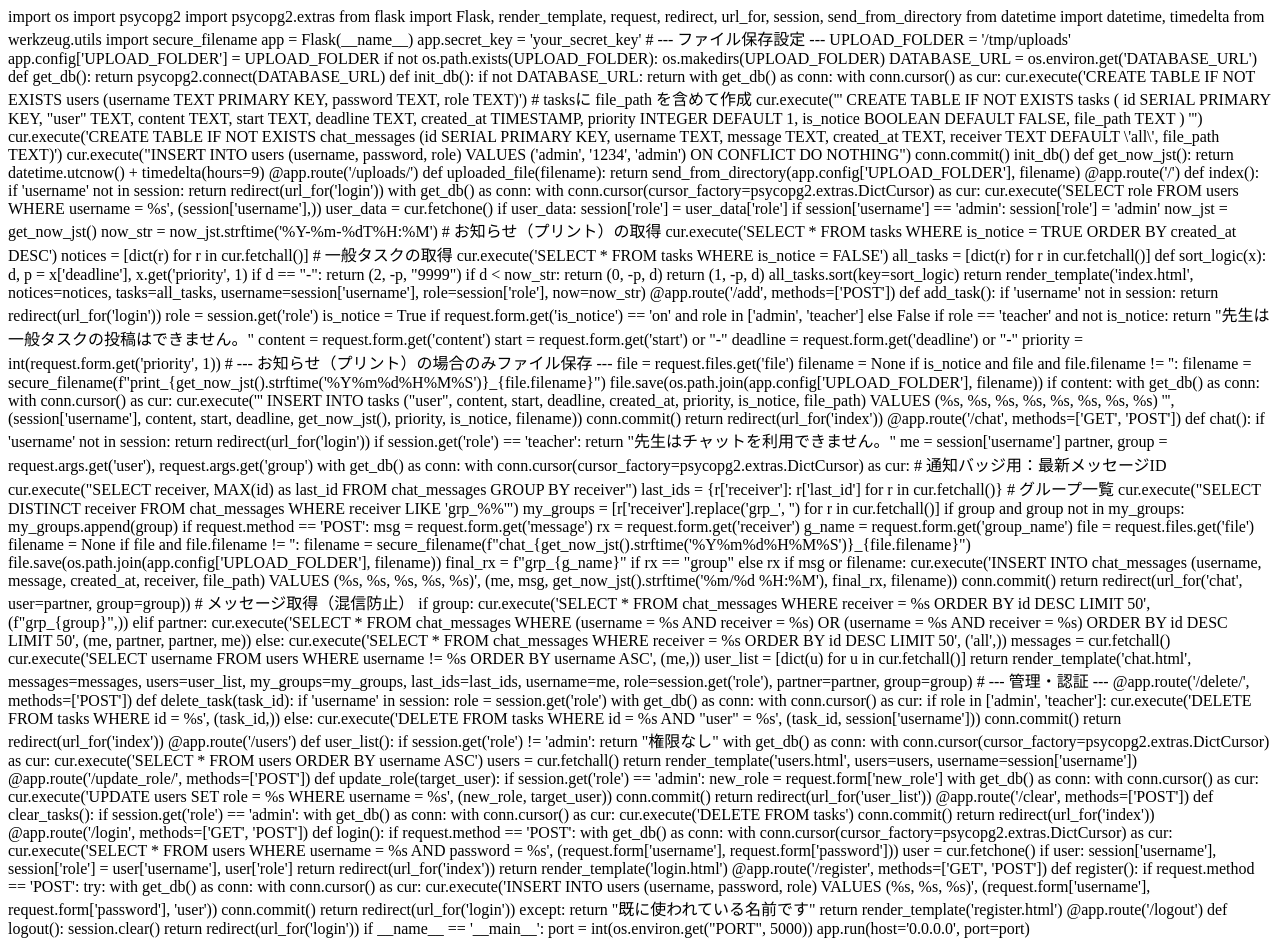
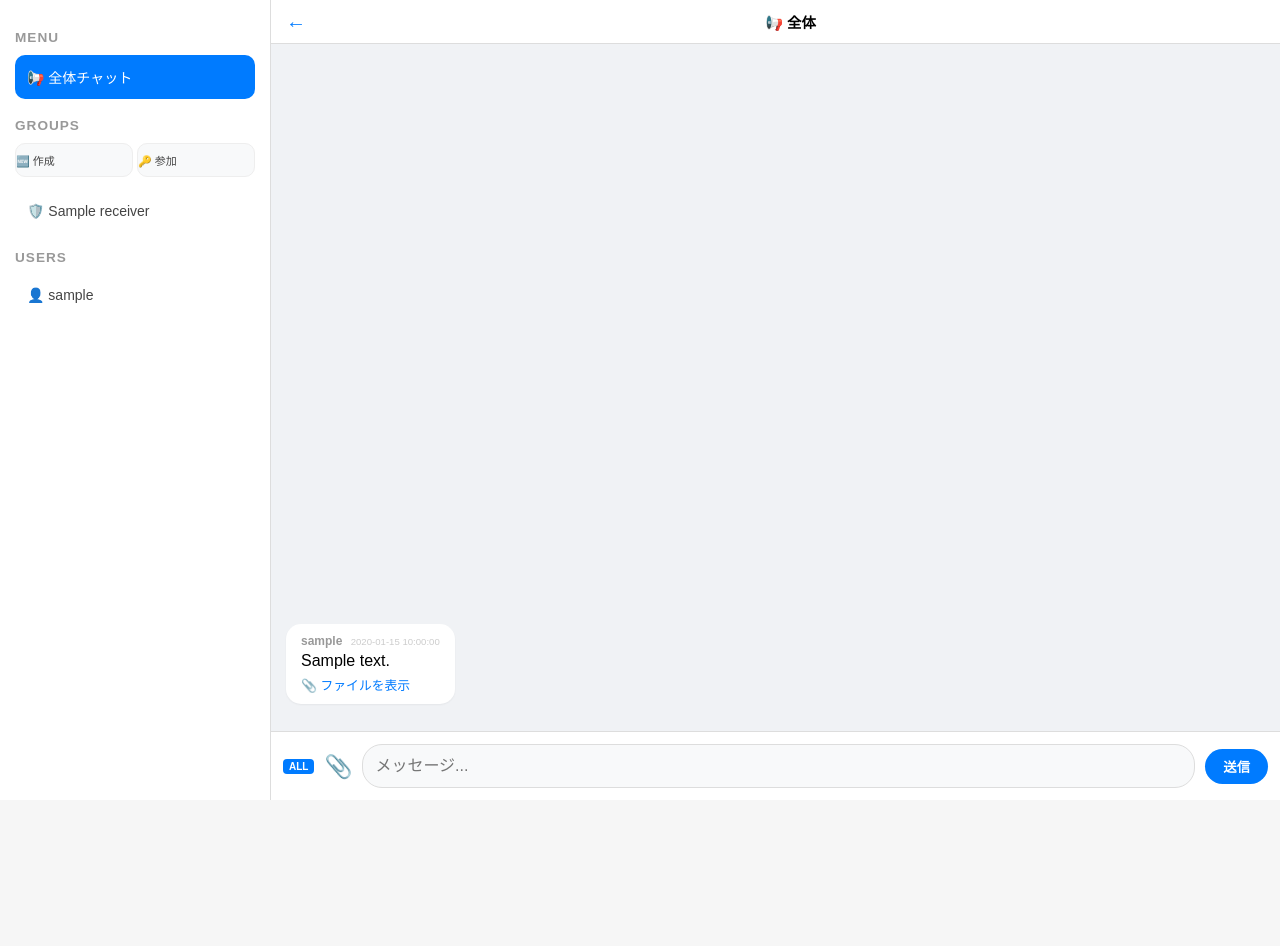
Before and after one commit to Keypom-A/ClassBoard, a Flask app: page /chat in a window 1280 px wide. After the commit the page ends 800 px from the top, so only its background shows below. Run offline with Flask 3, Linux system fonts and the light colour scheme; the visitor is signed in with stand-in values (Sample User, id 1); a database or web service that is not in the repository returns one stand-in record (values such as "Sample title"); some libraries are stand-ins or nearby versions.

Commit message:
chat.html

```diff
--- a/templates/chat.html
+++ b/templates/chat.html
@@ -1,228 +1,186 @@
-import os
-import psycopg2
-import psycopg2.extras
-from flask import Flask, render_template, request, redirect, url_for, session, send_from_directory
-from datetime import datetime, timedelta
-from werkzeug.utils import secure_filename
+<!DOCTYPE html>
+<html lang="ja">
+<head>
+    <meta charset="UTF-8">
+    <meta name="viewport" content="width=device-width, initial-scale=1.0, maximum-scale=1.0, user-scalable=no">
+    <title>ClassBoard チャット</title>
+    <style>
+        body, html { height: 100dvh; margin: 0; font-family: sans-serif; overflow: hidden; background: #f0f2f5; }
+        .layout { display: flex; height: 100dvh; width: 100vw; position: relative; }
 
-app = Flask(__name__)
-app.secret_key = 'your_secret_key'
+        /* --- サイドバー --- */
+        .sidebar {
+            width: 240px; background: #fff; border-right: 1px solid #ddd;
+            padding: 15px; overflow-y: auto; flex-shrink: 0; display: flex; flex-direction: column;
+            transition: transform 0.3s ease; z-index: 1000;
+        }
+        .sidebar h3 { margin: 15px 0 10px 0; font-size: 0.85em; color: #999; letter-spacing: 1px; text-transform: uppercase; }
+        .sidebar a {
+            display: flex; justify-content: space-between; align-items: center;
+            padding: 12px; margin-bottom: 4px; text-decoration: none; color: #444;
+            border-radius: 10px; font-weight: 500; font-size: 14px; transition: 0.2s;
+        }
+        .sidebar a:hover { background: #f0f4f8; }
+        .sidebar .active { background: #007bff; color: white !important; }
 
-# --- ファイル保存設定 ---
-UPLOAD_FOLDER = '/tmp/uploads'
-app.config['UPLOAD_FOLDER'] = UPLOAD_FOLDER
-if not os.path.exists(UPLOAD_FOLDER):
-    os.makedirs(UPLOAD_FOLDER)
+        /* 通知バッジ（！） */
+        .badge-notify {
+            background: #ff4757; color: white; font-size: 10px; font-weight: bold;
+            min-width: 18px; height: 18px; border-radius: 50%;
+            display: inline-flex; align-items: center; justify-content: center;
+        }
 
-DATABASE_URL = os.environ.get('DATABASE_URL')
+        .group-ops { display: flex; gap: 4px; margin-bottom: 10px; }
+        .btn-op {
+            flex: 1; font-size: 11px !important; text-align: center; padding: 8px 0 !important;
+            background: #f8f9fa; border: 1px solid #eee; text-decoration: none; color: #444; border-radius: 8px;
+        }
 
-def get_db():
-    return psycopg2.connect(DATABASE_URL)
+        /* --- メインチャットエリア --- */
+        .main-chat { flex: 1; min-width: 0; display: flex; flex-direction: column; background: #f0f2f5; position: relative; }
+        .chat-header { padding: 10px 15px; background: #fff; border-bottom: 1px solid #ddd; display: flex; align-items: center; gap: 10px; flex-shrink: 0; }
 
-def init_db():
-    if not DATABASE_URL: return
-    with get_db() as conn:
-        with conn.cursor() as cur:
-            cur.execute('CREATE TABLE IF NOT EXISTS users (username TEXT PRIMARY KEY, password TEXT, role TEXT)')
-            # tasksに file_path を含めて作成
-            cur.execute('''
-                CREATE TABLE IF NOT EXISTS tasks (
-                    id SERIAL PRIMARY KEY, "user" TEXT, content TEXT,
-                    start TEXT, deadline TEXT, created_at TIMESTAMP,
-                    priority INTEGER DEFAULT 1, is_notice BOOLEAN DEFAULT FALSE,
-                    file_path TEXT
-                )
-            ''')
-            cur.execute('CREATE TABLE IF NOT EXISTS chat_messages (id SERIAL PRIMARY KEY, username TEXT, message TEXT, created_at TEXT, receiver TEXT DEFAULT \'all\', file_path TEXT)')
-            cur.execute("INSERT INTO users (username, password, role) VALUES ('admin', '1234', 'admin') ON CONFLICT DO NOTHING")
-        conn.commit()
+        .menu-btn { display: none; background: #f0f2f5; border: none; font-size: 20px; padding: 5px 10px; border-radius: 5px; cursor: pointer; }
 
-init_db()
+        .chat-display { flex: 1; overflow-y: auto; padding: 15px; display: flex; flex-direction: column-reverse; }
+        .message { margin-bottom: 12px; padding: 10px 15px; border-radius: 15px; background: #fff; max-width: 85%; align-self: flex-start; box-shadow: 0 1px 2px rgba(0,0,0,0.05); }
+        .my-msg { background: #dcf8c6; align-self: flex-end; }
+        .user-name { font-weight: bold; font-size: 0.75em; color: #999; margin-bottom: 4px; }
 
-def get_now_jst():
-    return datetime.utcnow() + timedelta(hours=9)
+        .chat-input-area { padding: 12px; background: #fff; border-top: 1px solid #ddd; flex-shrink: 0; }
+        .input-row { display: flex; gap: 10px; align-items: center; }
+        .target-tag { font-size: 10px; font-weight: bold; color: white; background: #007bff; padding: 2px 6px; border-radius: 4px; }
 
-@app.route('/uploads/<filename>')
-def uploaded_file(filename):
-    return send_from_directory(app.config['UPLOAD_FOLDER'], filename)
+        input[type="text"] { flex: 1; padding: 12px; border-radius: 20px; border: 1px solid #ddd; background: #f8f9fa; outline: none; font-size: 16px; }
+        button.send { background: #007bff; color: white; border: none; padding: 8px 18px; border-radius: 20px; cursor: pointer; font-weight: bold; }
 
-@app.route('/')
-def index():
-    if 'username' not in session: return redirect(url_for('login'))
-    with get_db() as conn:
-        with conn.cursor(cursor_factory=psycopg2.extras.DictCursor) as cur:
-            cur.execute('SELECT role FROM users WHERE username = %s', (session['username'],))
-            user_data = cur.fetchone()
-            if user_data: session['role'] = user_data['role']
-            if session['username'] == 'admin': session['role'] = 'admin'
-            now_jst = get_now_jst()
-            now_str = now_jst.strftime('%Y-%m-%dT%H:%M')
+        /* --- スマホ用レスポンシブ --- */
+        @media (max-width: 768px) {
+            .menu-btn { display: block; }
+            .sidebar { position: absolute; left: 0; top: 0; bottom: 0; transform: translateX(-100%); box-shadow: 5px 0 15px rgba(0,0,0,0.1); }
+            .sidebar.open { transform: translateX(0); }
+            .overlay { display: none; position: absolute; inset: 0; background: rgba(0,0,0,0.3); z-index: 999; }
+            .overlay.open { display: block; }
+        }
+    </style>
+</head>
+<body>
+    <div class="layout">
+        <div class="overlay" id="overlay" onclick="toggleMenu()"></div>
 
-            # お知らせ（プリント）の取得
-            cur.execute('SELECT * FROM tasks WHERE is_notice = TRUE ORDER BY created_at DESC')
-            notices = [dict(r) for r in cur.fetchall()]
-            # 一般タスクの取得
-            cur.execute('SELECT * FROM tasks WHERE is_notice = FALSE')
-            all_tasks = [dict(r) for r in cur.fetchall()]
+        <div class="sidebar" id="sidebar">
+            <h3>Menu</h3>
+            <a href="/chat" class="chat-link {% if not partner and not group %}active{% endif %}" data-rx="all" data-lastid="{{ last_ids.get('all', 0) }}">
+                <span>📢 全体チャット</span>
+                <span class="badge-notify" style="display:none;">!</span>
+            </a>
 
-    def sort_logic(x):
-        d, p = x['deadline'], x.get('priority', 1)
-        if d == "-": return (2, -p, "9999")
-        if d < now_str: return (0, -p, d)
-        return (1, -p, d)
-    all_tasks.sort(key=sort_logic)
-    return render_template('index.html', notices=notices, tasks=all_tasks, username=session['username'], role=session['role'], now=now_str)
+            <h3>Groups</h3>
+            <div class="group-ops">
+                <a href="#" class="btn-op" onclick="createGroup()">🆕 作成</a>
+                <a href="#" class="btn-op" onclick="joinGroup()">🔑 参加</a>
+            </div>
+            <div id="groupList">
+                {% for g in my_groups %}
+                <a href="/chat?group={{ g }}" class="chat-link {% if group == g %}active{% endif %}" data-rx="grp_{{ g }}" data-lastid="{{ last_ids.get('grp_' + g, 0) }}">
+                    <span>🛡️ {{ g }}</span>
+                    <span class="badge-notify" style="display:none;">!</span>
+                </a>
+                {% endfor %}
+            </div>
 
-@app.route('/add', methods=['POST'])
-def add_task():
-    if 'username' not in session: return redirect(url_for('login'))
-    role = session.get('role')
-    is_notice = True if request.form.get('is_notice') == 'on' and role in ['admin', 'teacher'] else False
-    if role == 'teacher' and not is_notice: return "先生は一般タスクの投稿はできません。"
+            <h3>Users</h3>
+            {% for u in users %}
+            <a href="/chat?user={{ u.username }}" class="chat-link {% if partner == u.username %}active{% endif %}" data-rx="{{ u.username }}" data-lastid="{{ last_ids.get(u.username, 0) }}">
+                <span>👤 {{ u.username }}</span>
+                <span class="badge-notify" style="display:none;">!</span>
+            </a>
+            {% endfor %}
+        </div>
 
-    content = request.form.get('content')
-    start = request.form.get('start') or "-"
-    deadline = request.form.get('deadline') or "-"
-    priority = int(request.form.get('priority', 1))
+        <div class="main-chat">
+            <div class="chat-header">
+                <button class="menu-btn" onclick="toggleMenu()">≡</button>
+                <a href="/" style="text-decoration:none; color:#007bff; font-size:20px;">←</a>
+                <b style="flex:1; text-align:center; font-size:0.9em;">
+                    {% if group %}🛡️ {{ group }}{% elif partner %}👤 {{ partner }}{% else %}📢 全体{% endif %}
+                </b>
+            </div>
 
-    # --- お知らせ（プリント）の場合のみファイル保存 ---
-    file = request.files.get('file')
-    filename = None
-    if is_notice and file and file.filename != '':
-        filename = secure_filename(f"print_{get_now_jst().strftime('%Y%m%d%H%M%S')}_{file.filename}")
-        file.save(os.path.join(app.config['UPLOAD_FOLDER'], filename))
+            <div class="chat-display" id="chatDisplay">
+                {% for msg in messages %}
+                <div class="message {% if msg.username == username %}my-msg{% endif %}">
+                    <div class="user-name">{{ msg.username }} <span style="font-weight:normal; color:#ccc; font-size:0.8em; margin-left:5px;">{{ msg.created_at }}</span></div>
+                    <div style="word-break: break-all;">{{ msg.message }}</div>
+                    {% if msg.file_path %}
+                        <div style="margin-top:5px;"><a href="{{ url_for('uploaded_file', filename=msg.file_path) }}" target="_blank" style="font-size:0.8em; color:#007bff; text-decoration:none;">📎 ファイルを表示</a></div>
+                    {% endif %}
+                </div>
+                {% endfor %}
+            </div>
 
-    if content:
-        with get_db() as conn:
-            with conn.cursor() as cur:
-                cur.execute('''
-                    INSERT INTO tasks ("user", content, start, deadline, created_at, priority, is_notice, file_path)
-                    VALUES (%s, %s, %s, %s, %s, %s, %s, %s)
-                ''', (session['username'], content, start, deadline, get_now_jst(), priority, is_notice, filename))
-            conn.commit()
-    return redirect(url_for('index'))
+            <div class="chat-input-area">
+                <form action="{{ url_for('chat', user=partner, group=group) }}" method="post" enctype="multipart/form-data" class="input-row">
+                    {% if group %}
+                        <input type="hidden" name="receiver" value="group"><input type="hidden" name="group_name" value="{{ group }}">
+                        <span class="target-tag" style="background:#2ecc71;">GRP</span>
+                    {% elif partner %}
+                        <input type="hidden" name="receiver" value="{{ partner }}">
+                        <span class="target-tag" style="background:#ff4757;">DM</span>
+                    {% else %}
+                        <input type="hidden" name="receiver" value="all">
+                        <span class="target-tag">ALL</span>
+                    {% endif %}
 
-@app.route('/chat', methods=['GET', 'POST'])
-def chat():
-    if 'username' not in session: return redirect(url_for('login'))
-    if session.get('role') == 'teacher': return "先生はチャットを利用できません。"
-    me = session['username']
-    partner, group = request.args.get('user'), request.args.get('group')
+                    <label style="cursor:pointer; font-size:1.4em;">📎<input type="file" name="file" style="display:none;" onchange="this.parentElement.style.color='#007bff'"></label>
+                    <input type="text" name="message" placeholder="メッセージ..." autocomplete="off" required>
+                    <button type="submit" class="send">送信</button>
+                </form>
+            </div>
+        </div>
+    </div>
 
-    with get_db() as conn:
-        with conn.cursor(cursor_factory=psycopg2.extras.DictCursor) as cur:
-            # 通知バッジ用：最新メッセージID
-            cur.execute("SELECT receiver, MAX(id) as last_id FROM chat_messages GROUP BY receiver")
-            last_ids = {r['receiver']: r['last_id'] for r in cur.fetchall()}
+    <script>
+        function toggleMenu() {
+            document.getElementById('sidebar').classList.toggle('open');
+            document.getElementById('overlay').classList.toggle('open');
+        }
 
-            # グループ一覧
-            cur.execute("SELECT DISTINCT receiver FROM chat_messages WHERE receiver LIKE 'grp_%%'")
-            my_groups = [r['receiver'].replace('grp_', '') for r in cur.fetchall()]
-            if group and group not in my_groups: my_groups.append(group)
+        // 既読管理＆通知バッジ判定
+        window.onload = function() {
+            let readData = JSON.parse(localStorage.getItem('read_ids') || "{}");
+            const currentRx = "{% if group %}grp_{{ group }}{% elif partner %}{{ partner }}{% else %}all{% endif %}";
 
-            if request.method == 'POST':
-                msg = request.form.get('message')
-                rx = request.form.get('receiver')
-                g_name = request.form.get('group_name')
-                file = request.files.get('file')
-                filename = None
-                if file and file.filename != '':
-                    filename = secure_filename(f"chat_{get_now_jst().strftime('%Y%m%d%H%M%S')}_{file.filename}")
-                    file.save(os.path.join(app.config['UPLOAD_FOLDER'], filename))
+            document.querySelectorAll('.chat-link').forEach(link => {
+                const rx = link.dataset.rx;
+                const lastId = parseInt(link.dataset.lastid);
+                const badge = link.querySelector('.badge-notify');
 
-                final_rx = f"grp_{g_name}" if rx == "group" else rx
-                if msg or filename:
-                    cur.execute('INSERT INTO chat_messages (username, message, created_at, receiver, file_path) VALUES (%s, %s, %s, %s, %s)',
-                                 (me, msg, get_now_jst().strftime('%m/%d %H:%M'), final_rx, filename))
-                    conn.commit()
-                return redirect(url_for('chat', user=partner, group=group))
+                if (rx === currentRx) {
+                    readData[rx] = lastId; // 今開いているところを既読にする
+                } else if (lastId > (readData[rx] || 0)) {
+                    badge.style.display = 'inline-flex'; // 未読があれば「！」を出す
+                }
+            });
+            localStorage.setItem('read_ids', JSON.stringify(readData));
+        };
 
-            # メッセージ取得（混信防止）
-            if group:
-                cur.execute('SELECT * FROM chat_messages WHERE receiver = %s ORDER BY id DESC LIMIT 50', (f"grp_{group}",))
-            elif partner:
-                cur.execute('SELECT * FROM chat_messages WHERE (username = %s AND receiver = %s) OR (username = %s AND receiver = %s) ORDER BY id DESC LIMIT 50', (me, partner, partner, me))
-            else:
-                cur.execute('SELECT * FROM chat_messages WHERE receiver = %s ORDER BY id DESC LIMIT 50', ('all',))
+        function createGroup() {
+            const name = prompt("新しいグループの合言葉を決めてください");
+            if (name) location.href = "/chat?group=" + encodeURIComponent(name);
+        }
+        function joinGroup() {
+            const name = prompt("参加するグループの合言葉を入力してください");
+            if (name) location.href = "/chat?group=" + encodeURIComponent(name);
+        }
 
-            messages = cur.fetchall()
-            cur.execute('SELECT username FROM users WHERE username != %s ORDER BY username ASC', (me,))
-            user_list = [dict(u) for u in cur.fetchall()]
-
-    return render_template('chat.html', messages=messages, users=user_list, my_groups=my_groups,
-                           last_ids=last_ids, username=me, role=session.get('role'),
-                           partner=partner, group=group)
-
-# --- 管理・認証 ---
-
-@app.route('/delete/<int:task_id>', methods=['POST'])
-def delete_task(task_id):
-    if 'username' in session:
-        role = session.get('role')
-        with get_db() as conn:
-            with conn.cursor() as cur:
-                if role in ['admin', 'teacher']: cur.execute('DELETE FROM tasks WHERE id = %s', (task_id,))
-                else: cur.execute('DELETE FROM tasks WHERE id = %s AND "user" = %s', (task_id, session['username']))
-            conn.commit()
-    return redirect(url_for('index'))
-
-@app.route('/users')
-def user_list():
-    if session.get('role') != 'admin': return "権限なし"
-    with get_db() as conn:
-        with conn.cursor(cursor_factory=psycopg2.extras.DictCursor) as cur:
-            cur.execute('SELECT * FROM users ORDER BY username ASC')
-            users = cur.fetchall()
-    return render_template('users.html', users=users, username=session['username'])
-
-@app.route('/update_role/<target_user>', methods=['POST'])
-def update_role(target_user):
-    if session.get('role') == 'admin':
-        new_role = request.form['new_role']
-        with get_db() as conn:
-            with conn.cursor() as cur:
-                cur.execute('UPDATE users SET role = %s WHERE username = %s', (new_role, target_user))
-            conn.commit()
-    return redirect(url_for('user_list'))
-
-@app.route('/clear', methods=['POST'])
-def clear_tasks():
-    if session.get('role') == 'admin':
-        with get_db() as conn:
-            with conn.cursor() as cur:
-                cur.execute('DELETE FROM tasks')
-            conn.commit()
-    return redirect(url_for('index'))
-
-@app.route('/login', methods=['GET', 'POST'])
-def login():
-    if request.method == 'POST':
-        with get_db() as conn:
-            with conn.cursor(cursor_factory=psycopg2.extras.DictCursor) as cur:
-                cur.execute('SELECT * FROM users WHERE username = %s AND password = %s', (request.form['username'], request.form['password']))
-                user = cur.fetchone()
-                if user:
-                    session['username'], session['role'] = user['username'], user['role']
-                    return redirect(url_for('index'))
-    return render_template('login.html')
-
-@app.route('/register', methods=['GET', 'POST'])
-def register():
-    if request.method == 'POST':
-        try:
-            with get_db() as conn:
-                with conn.cursor() as cur:
-                    cur.execute('INSERT INTO users (username, password, role) VALUES (%s, %s, %s)', (request.form['username'], request.form['password'], 'user'))
-                conn.commit()
-            return redirect(url_for('login'))
-        except: return "既に使われている名前です"
-    return render_template('register.html')
-
-@app.route('/logout')
-def logout():
-    session.clear()
-    return redirect(url_for('login'))
-
-if __name__ == '__main__':
-    port = int(os.environ.get("PORT", 5000))
-    app.run(host='0.0.0.0', port=port)
+        let msgInput = document.querySelector('input[name="message"]');
+        setInterval(function(){
+            let fileInput = document.querySelector('input[name="file"]');
+            if (msgInput.value === "" && (!fileInput || fileInput.files.length === 0) && document.activeElement !== msgInput) {
+                location.reload();
+            }
+        }, 5000);
+    </script>
+</body>
+</html>
```
